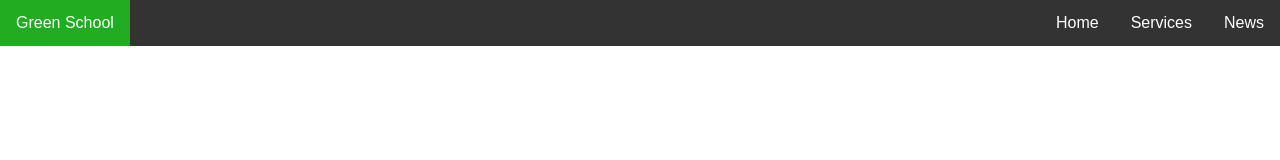
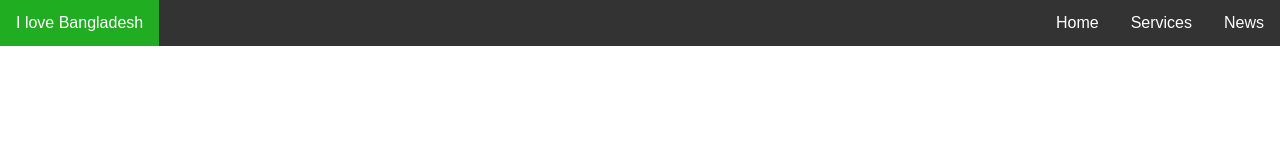
Before and after one commit to ibrahim-bin-ahmmed/navbar, a plain HTML site: page about.html in a window 1280 px wide. Drawn offline with Linux system fonts and the light colour scheme.

Commit message:
nave bar some change

```diff
--- a/about.html
+++ b/about.html
@@ -82,7 +82,7 @@ body {
 <body style="background-color:white;">
 
 <div class="navbar">
-  <a href="#home" class="logo">Green School</a>
+  <a href="#home" class="logo">I love Bangladesh</a>
   <div class="topnav-right">
 
     <div class="dropdown">
```
